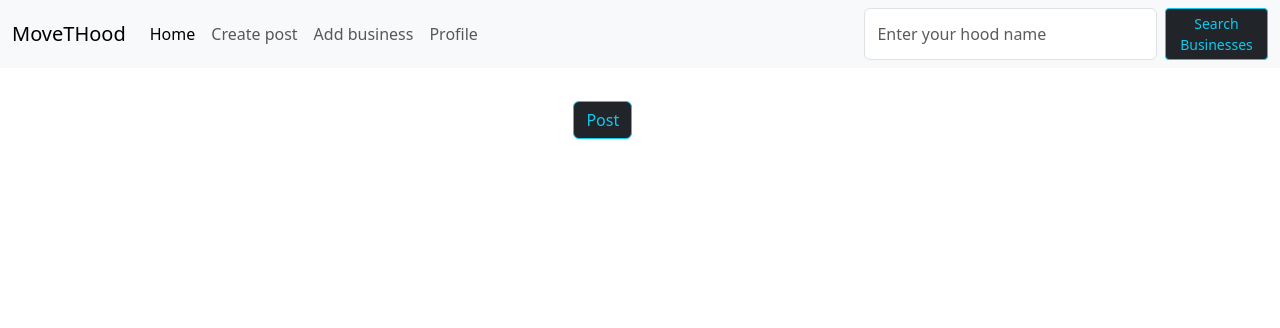
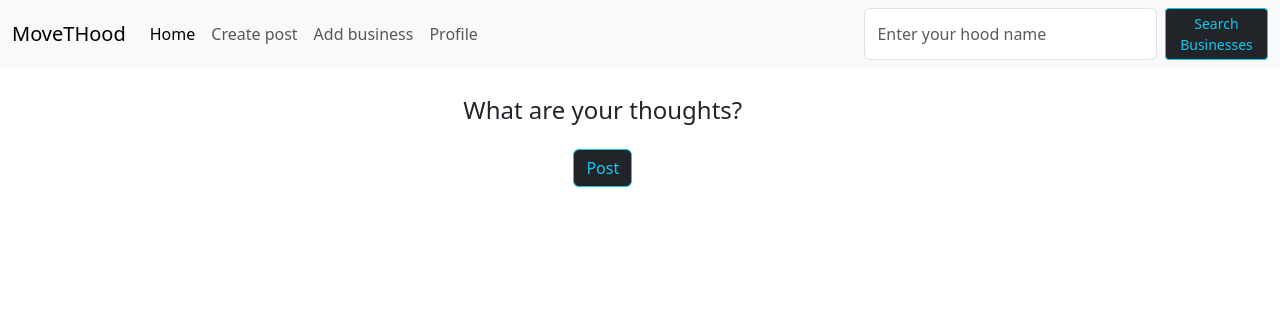
Before and after one commit to benie254/MoveTHood, a Django app: template neighborhood/templates/hood/post.html in a window 1280 px wide. Shown: the top 328 px of the page. Run offline with Django 3.2, Linux system fonts and the light colour scheme; the template is opened without the code that fills it, so the values that code supplies are empty; some libraries are stand-ins or nearby versions.

Commit message:
add a helpful title

```diff
--- a/neighborhood/templates/hood/post.html
+++ b/neighborhood/templates/hood/post.html
@@ -6,6 +6,7 @@
     <div class="col-md-4"></div>
 
     <div class="col-md-4" style="margin-left:30%;margin-top:2.5%;">
+        <h4 class="text-center" style="margin-bottom:5%">What are your thoughts?</h4>
         <form method="post" action="{% url 'biz' %}" enctype="multipart/form-data" style="text-align:center;">
             {% csrf_token %}
             {% bootstrap_form postform%}
```
